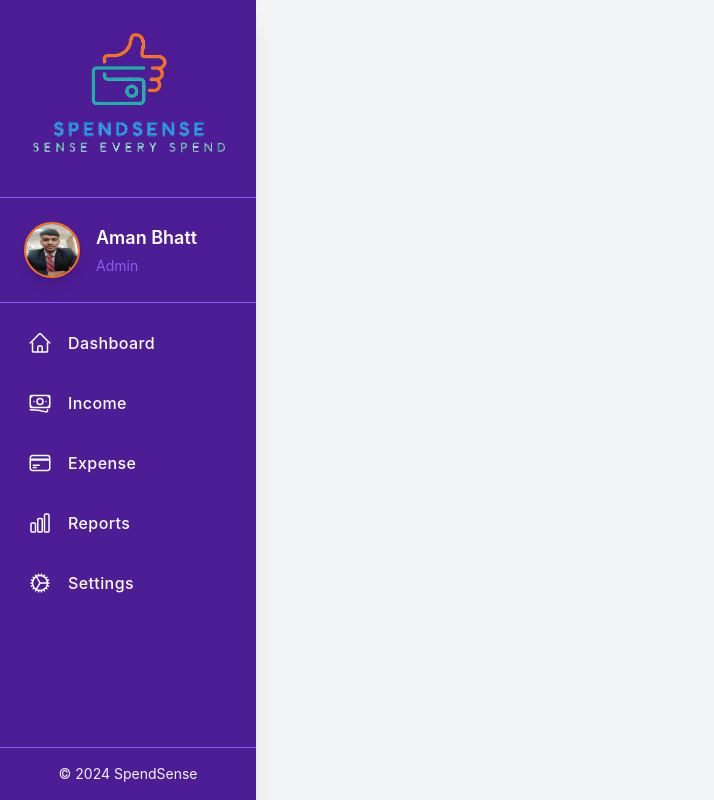
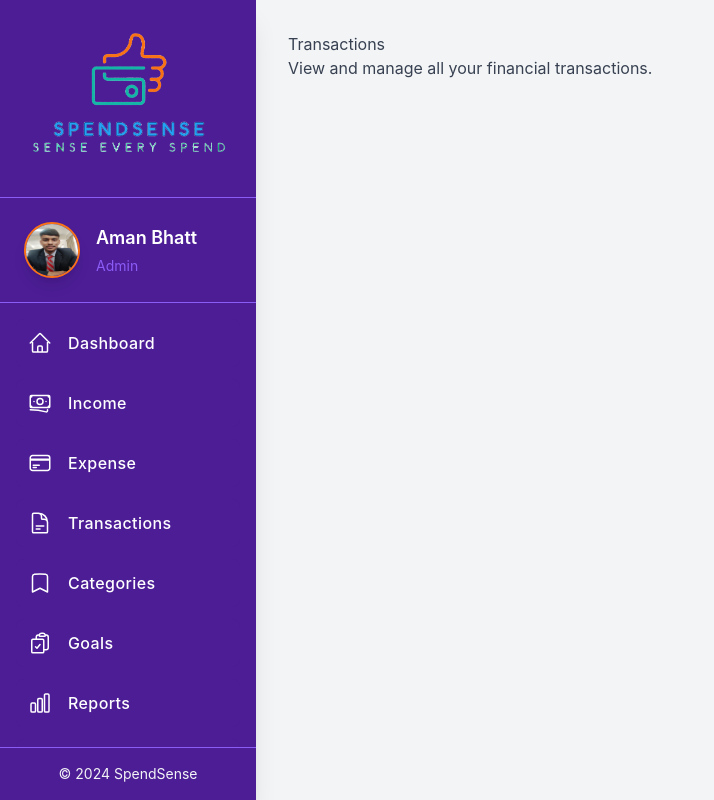
Before and after one commit to AmanBhatt0910/SpendSense, a React (Vite) app in the folder SpendSense-Frontend/: page /transactions in a window 1280 px wide. Shown: the whole page, without its empty margins (0-714 px from the left). Built offline with nearby package versions, Linux system fonts and the light colour scheme.

Commit message:
some more routes added

```diff
--- a/SpendSense-Frontend/src/App.tsx
+++ b/SpendSense-Frontend/src/App.tsx
@@ -6,16 +6,24 @@ import Expense from "./pages/Expense";
 import Reports from "./pages/Reports";
 import Setting from "./pages/Setting";
 import Dashboard from "./pages/Dashboard";
+import Categories from "./pages/Categories.tsx";
+import Transactions from "./pages/Transactions";
+import Goals from "./pages/Goals";
+import Notifications from "./pages/Notifications";
 
 const App: React.FC = () => {
   return (
     <Layout>
       <Routes>
-        <Route path="/" element={<Dashboard/>} />
+        <Route path="/" element={<Dashboard />} />
         <Route path="/income" element={<Income />} />
         <Route path="/expense" element={<Expense />} />
         <Route path="/reports" element={<Reports />} />
-        <Route path="/settings" element={<Setting/>} />
+        <Route path="/settings" element={<Setting />} />
+        <Route path="/categories" element={<Categories />} />
+        <Route path="/transactions" element={<Transactions />} />
+        <Route path="/goals" element={<Goals />} />
+        <Route path="/notifications" element={<Notifications />} />
       </Routes>
     </Layout>
   );
--- a/SpendSense-Frontend/src/data/footerData.ts
+++ /dev/null
@@ -1,4 +0,0 @@
-export const footerLinks = [
-    { id: 1, label: "Privacy Policy", href: "/privacy" },
-    { id: 2, label: "Terms of Service", href: "/terms" },
-  ];
--- a/SpendSense-Frontend/src/data/navData.ts
+++ b/SpendSense-Frontend/src/data/navData.ts
@@ -19,12 +19,36 @@ export const navItems = [
   },
   {
     id: 4,
+    label: "Transactions",
+    href: "/transactions",
+    icon: "DocumentTextIcon",
+  },
+  {
+    id: 5,
+    label: "Categories",
+    href: "/categories",
+    icon: "BookmarkIcon",
+  },
+  {
+    id: 6,
+    label: "Goals",
+    href: "/goals",
+    icon: "ClipboardDocumentCheckIcon",
+  },
+  {
+    id: 7,
     label: "Reports",
     href: "/reports",
     icon: "ChartBarIcon",
   },
   {
-    id: 5,
+    id: 8,
+    label: "Notifications",
+    href: "/notifications",
+    icon: "BellAlertIcon",
+  },
+  {
+    id: 9,
     label: "Settings",
     href: "/settings",
     icon: "CogIcon",
--- a/SpendSense-Frontend/src/pages/About.tsx
+++ /dev/null
@@ -1,7 +0,0 @@
-const About = () => {
-  return (
-    <div>About</div>
-  )
-}
-
-export default About
--- /dev/null
+++ b/SpendSense-Frontend/src/pages/Categories.tsx
@@ -0,0 +1,10 @@
+const Categories: React.FC = () => {
+    return (
+      <div>
+        <h1>Categories</h1>
+        <p>Manage your income and expense categories.</p>
+      </div>
+    );
+  };
+
+  export default Categories;
--- /dev/null
+++ b/SpendSense-Frontend/src/pages/Goals.tsx
@@ -0,0 +1,10 @@
+const Goals: React.FC = () => {
+    return (
+      <div>
+        <h1>Goals</h1>
+        <p>Set and track your financial goals.</p>
+      </div>
+    );
+  };
+
+  export default Goals;
--- /dev/null
+++ b/SpendSense-Frontend/src/pages/Notifications.tsx
@@ -0,0 +1,10 @@
+const Notifications: React.FC = () => {
+    return (
+      <div>
+        <h1>Notifications</h1>
+        <p>Manage notifications and reminders.</p>
+      </div>
+    );
+  };
+
+  export default Notifications;
--- /dev/null
+++ b/SpendSense-Frontend/src/pages/Transactions.tsx
@@ -0,0 +1,10 @@
+const Transactions: React.FC = () => {
+    return (
+      <div>
+        <h1>Transactions</h1>
+        <p>View and manage all your financial transactions.</p>
+      </div>
+    );
+  };
+
+  export default Transactions;
```
Also changed, not shown: SpendSense-Frontend/src/components/Sidebar/NavLinks.tsx (+15 -1 lines).
